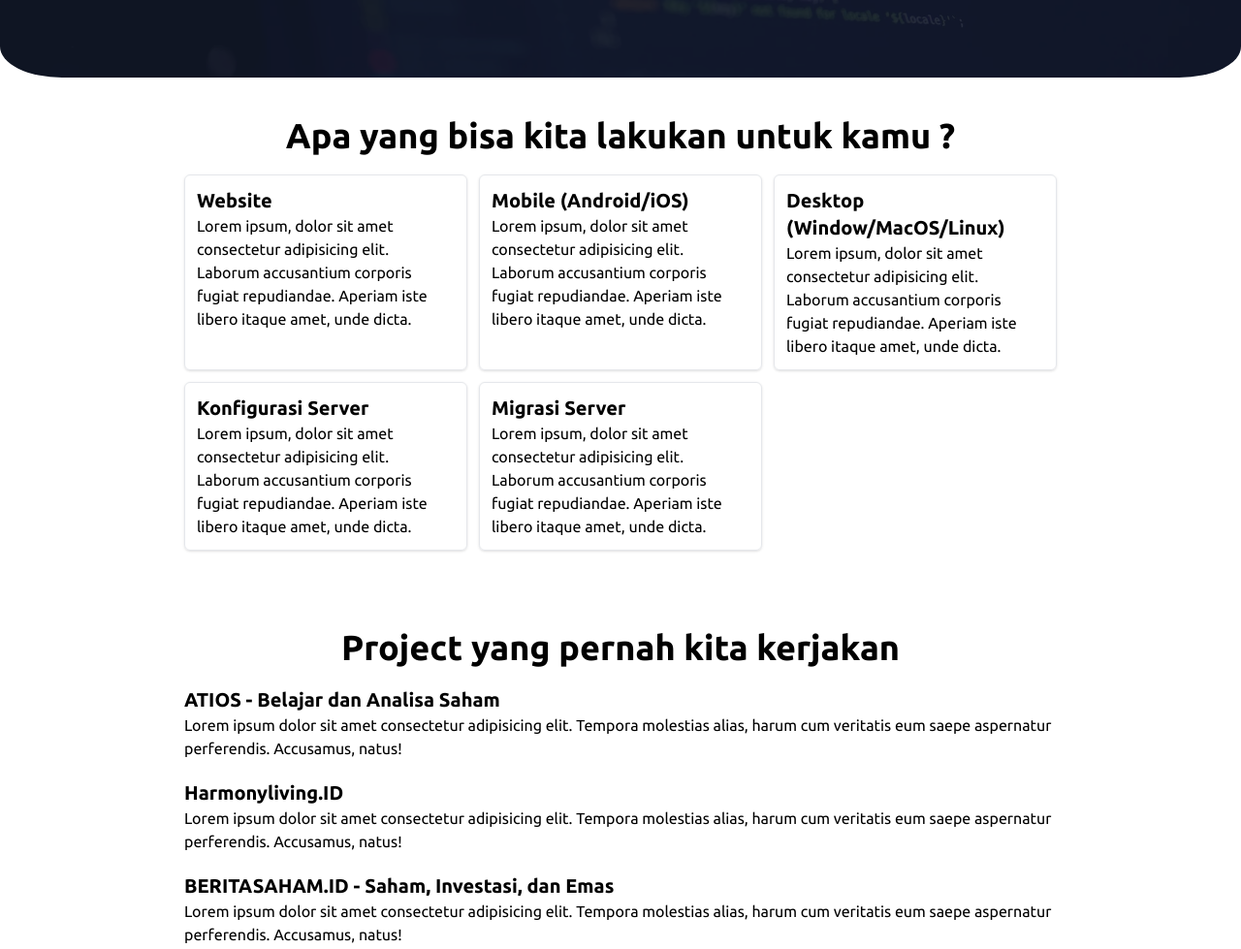
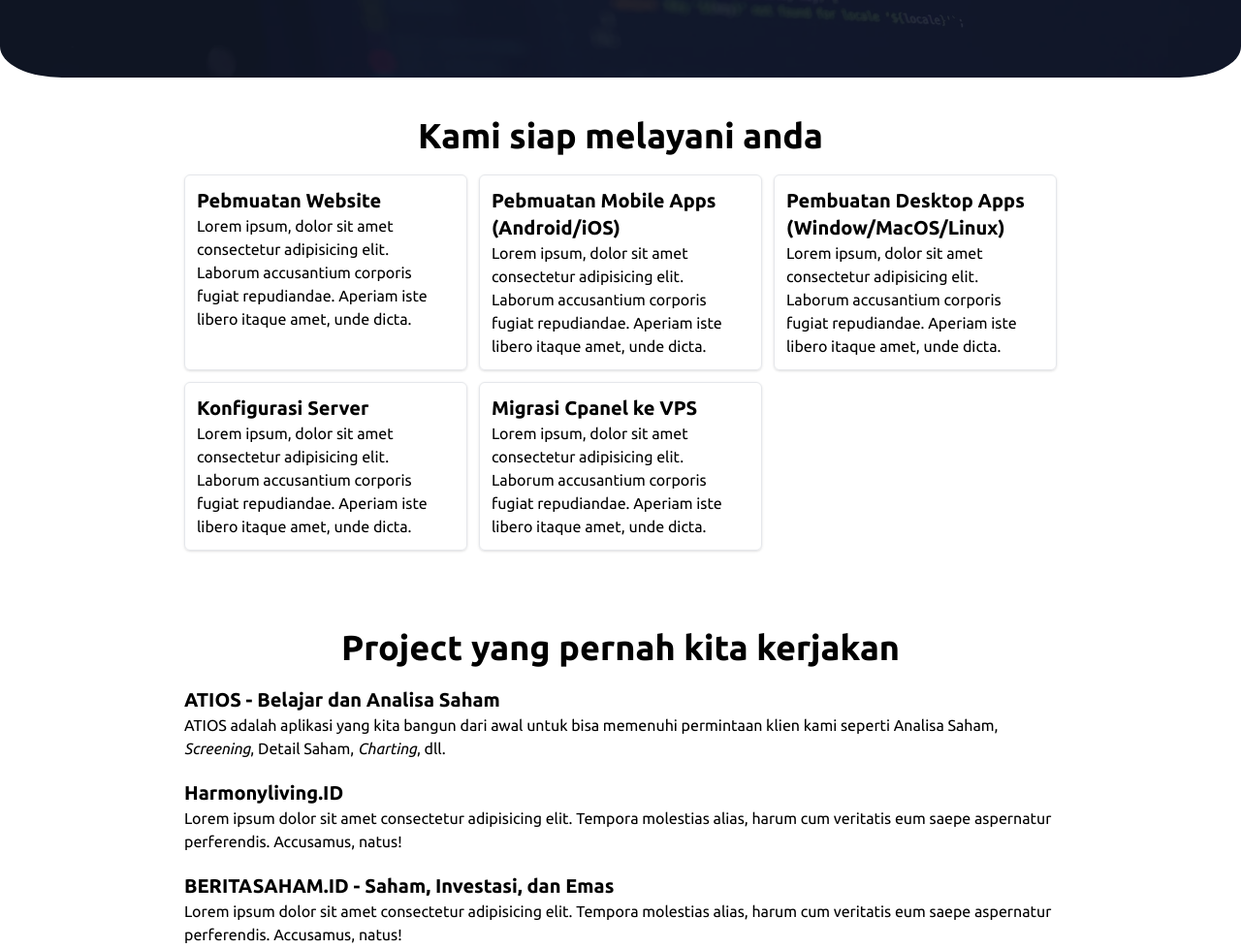
Before and after one commit to insideofcode/insideofcode.github.io, a website: page index.html in a window 1280 px wide. Shown: the part 560-1539 px from the top of the page at 97% size. Drawn offline with Linux system fonts and the light colour scheme.

Commit message:
update UI

```diff
--- a/index.html
+++ b/index.html
@@ -27,13 +27,13 @@
 
         <section>
             <h2 class="mb-5">
-                Apa yang bisa kita lakukan untuk kamu ?
+                Kami siap melayani anda
             </h2>
 
             <div class="grid grid-cols-3 gap-3">
                 <div class="col-span-1 border shadow rounded-md p-3 text-left">
                     <h3 class="font-bold text-xl">
-                        Website
+                        Pebmuatan Website
                     </h3>
                     <p>
                         Lorem ipsum, dolor sit amet consectetur adipisicing elit. Laborum accusantium corporis fugiat repudiandae. Aperiam iste libero itaque amet, unde dicta.
@@ -41,7 +41,7 @@
                 </div>
                 <div class="col-span-1 border shadow rounded-md p-3 text-left">
                     <h3 class="font-bold text-xl">
-                        Mobile (Android/iOS)
+                        Pebmuatan Mobile Apps (Android/iOS)
                     </h3>
                     <p>
                         Lorem ipsum, dolor sit amet consectetur adipisicing elit. Laborum accusantium corporis fugiat repudiandae. Aperiam iste libero itaque amet, unde dicta.
@@ -49,7 +49,7 @@
                 </div>
                 <div class="col-span-1 border shadow rounded-md p-3 text-left">
                     <h3 class="font-bold text-xl">
-                        Desktop (Window/MacOS/Linux)
+                        Pembuatan Desktop Apps (Window/MacOS/Linux)
                     </h3>
                     <p>
                         Lorem ipsum, dolor sit amet consectetur adipisicing elit. Laborum accusantium corporis fugiat repudiandae. Aperiam iste libero itaque amet, unde dicta.
@@ -65,7 +65,7 @@
                 </div>
                 <div class="col-span-1 border shadow rounded-md p-3 text-left">
                     <h3 class="font-bold text-xl">
-                        Migrasi Server
+                        Migrasi Cpanel ke VPS
                     </h3>
                     <p>
                         Lorem ipsum, dolor sit amet consectetur adipisicing elit. Laborum accusantium corporis fugiat repudiandae. Aperiam iste libero itaque amet, unde dicta.
@@ -85,7 +85,7 @@
                     <li>
                         <h3 class="font-bold text-xl">ATIOS - Belajar dan Analisa Saham</h3>
                         <p>
-                            Lorem ipsum dolor sit amet consectetur adipisicing elit. Tempora molestias alias, harum cum veritatis eum saepe aspernatur perferendis. Accusamus, natus!
+                            ATIOS adalah aplikasi yang kita bangun dari awal untuk bisa memenuhi permintaan klien kami seperti Analisa Saham, <i>Screening</i>, Detail Saham, <i>Charting</i>, dll.
                         </p>
                     </li>
 
```
Also changed, not shown: src/index.html (+6 -6 lines), css/style.css.
